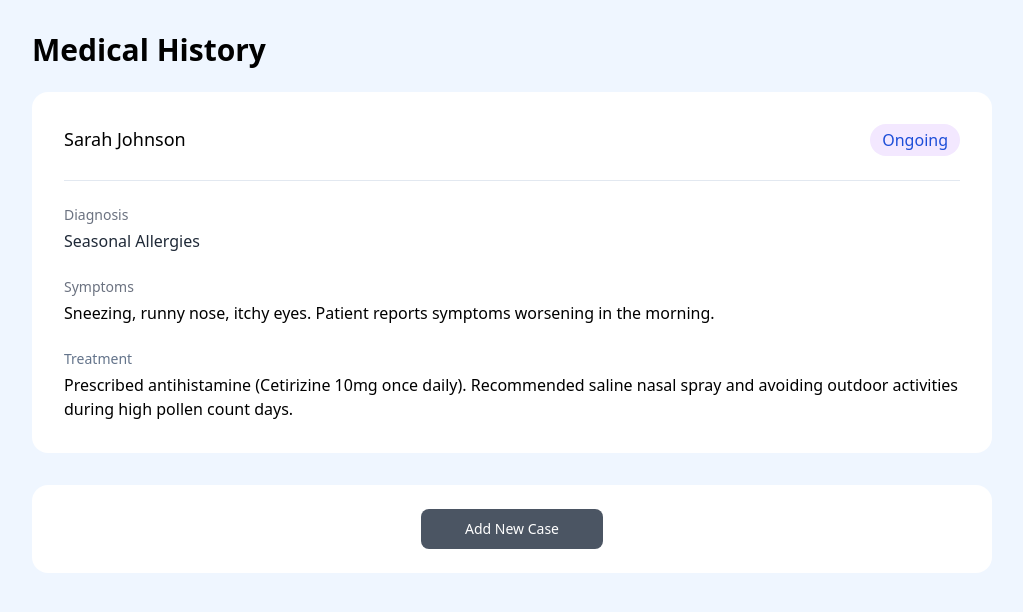
After one commit to samueltannous174/final_python_project, a Django app: template python_project/app/templates/historyCase.html in a window 1280 px wide. The commit adds this page. Shown: the top 612 px of the page, without its empty margins (128-1151 px from the left). Run offline with Django 5.2, Linux system fonts and the light colour scheme; the template is opened without the code that fills it, so the values that code supplies are empty; some libraries are stand-ins or nearby versions.

Commit message:
doctors-history

```diff
--- /dev/null
+++ b/python_project/app/templates/historyCase.html
@@ -0,0 +1,95 @@
+<!doctype html>
+<html lang="en">
+<head>
+  <meta charset="utf-8" />
+  <meta name="viewport" content="width=device-width, initial-scale=1" />
+  <title>Medical History</title>
+
+  <script src="https://cdn.tailwindcss.com"></script>
+</head>
+<body class="bg-blue-50 text-black-800">
+  <main class="max-w-5xl mx-auto px-4 md:px-6 lg:px-8 py-8">
+    <div class="mb-6">
+      <h1 class="text-3xl font-semibold ">Medical History</h1>
+    </div>
+
+    <div class="bg-white rounded-2xl p-5 sm:p-6 md:p-8">
+      <div class="flex flex-col gap-4 sm:flex-row sm:items-center sm:justify-between">
+        <div class="flex items-center gap-4">
+        <div>
+            <div class="text-base sm:text-lg font-medium">Sarah Johnson</div>
+            <div class="mt-0.5 flex items-center gap-2 text-sm text-gray-500">
+            </div>
+          </div>
+        </div>
+
+        <span class="  items-center rounded-full bg-purple-100 text-blue-700 px-3 py-1  font-medium">
+          Ongoing
+        </span>
+      </div>
+
+      <hr class="my-6 border-slate-200" />
+
+      <div class="space-y-6">
+        <div>
+          <div class="flex items-center gap-2 text-sm font-medium text-gray-500">
+            Diagnosis
+          </div>
+          <p class="mt-1 text-gray-800">Seasonal Allergies</p>
+        </div>
+
+        <div>
+          <div class="text-sm font-medium text-gray-500">Symptoms</div>
+          <p class="mt-1">
+            Sneezing, runny nose, itchy eyes. Patient reports symptoms worsening in the morning.
+          </p>
+        </div>
+
+        <div>
+          <div class="text-sm font-medium text-slate-500">Treatment</div>
+          <p class="mt-1 ">
+            Prescribed antihistamine (Cetirizine 10mg once daily). Recommended saline nasal spray and avoiding outdoor
+            activities during high pollen count days.
+          </p>
+        </div>
+      </div>
+    </div>
+
+  <div class="mt-8">
+  <details class="bg-white rounded-2xl p-6">
+    <summary class="flex items-center justify-between list-none">
+      <div class="flex justify-center mx-auto w-1/5 gap-2 rounded-lg bg-gray-600  text-white text-sm font-medium px-5 py-2.5 ">
+        Add New Case
+      </div>
+    </summary>
+    <form class="mt-6 space-y-4">
+      <div>
+        <label class="block text-sm font-medium text-gray-700 mb-1">Patient Name</label>
+        <textarea rows="4" class="w-full rounded-lg border border-slate-200 px-3 py-2 "></textarea>
+      </div>
+
+      <div>
+        <label class="block text-sm font-medium text-slate-700 mb-1">Date</label>
+        <textarea rows="4" class="w-full rounded-lg border border-gray-200 px-3 py-2 "></textarea>
+      </div>
+
+      <div>
+        <label class="block text-sm font-medium text-gray-700 mb-1">Diagnosis</label>
+        <textarea rows="4" class="w-full rounded-lg border border-gray-200 px-3 py-2 "></textarea>
+      </div>
+
+      <div>
+        <label class="block text-sm font-medium text-gray-700 mb-1">Notes</label>
+        <textarea rows="4" class="w-full rounded-lg border border-gray-200 px-3 py-2 "></textarea>
+      </div>
+
+      <button type="submit" class="mt-2 rounded-lg bg-gray-600  text-white px-4 py-2 font-medium">
+        Save Case
+      </button>
+    </form>
+  </details>
+</div>
+  </main>
+
+</body>
+</html>
```
Also changed, not shown: python_project/app/templates/doctors.html (+15 -15 lines).
